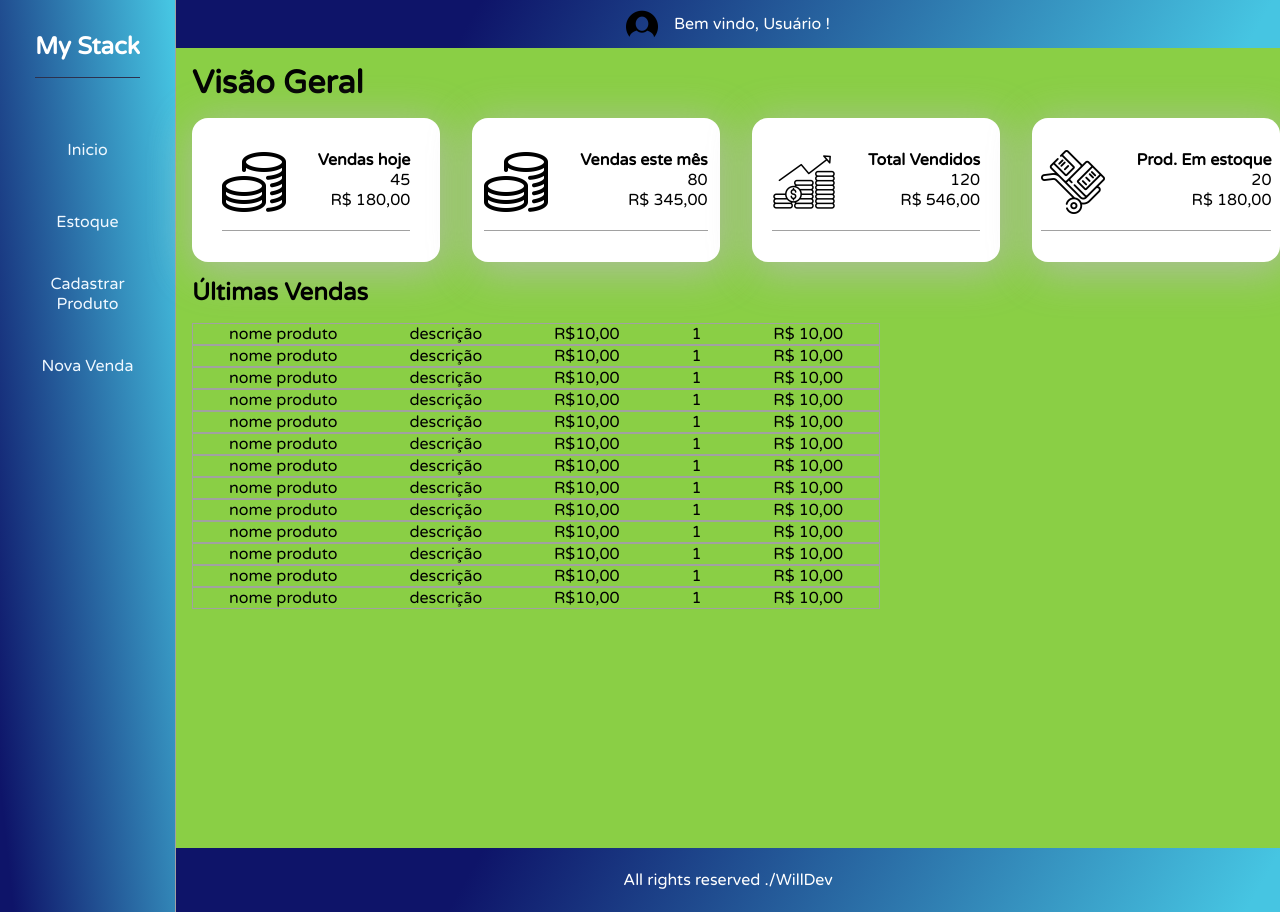
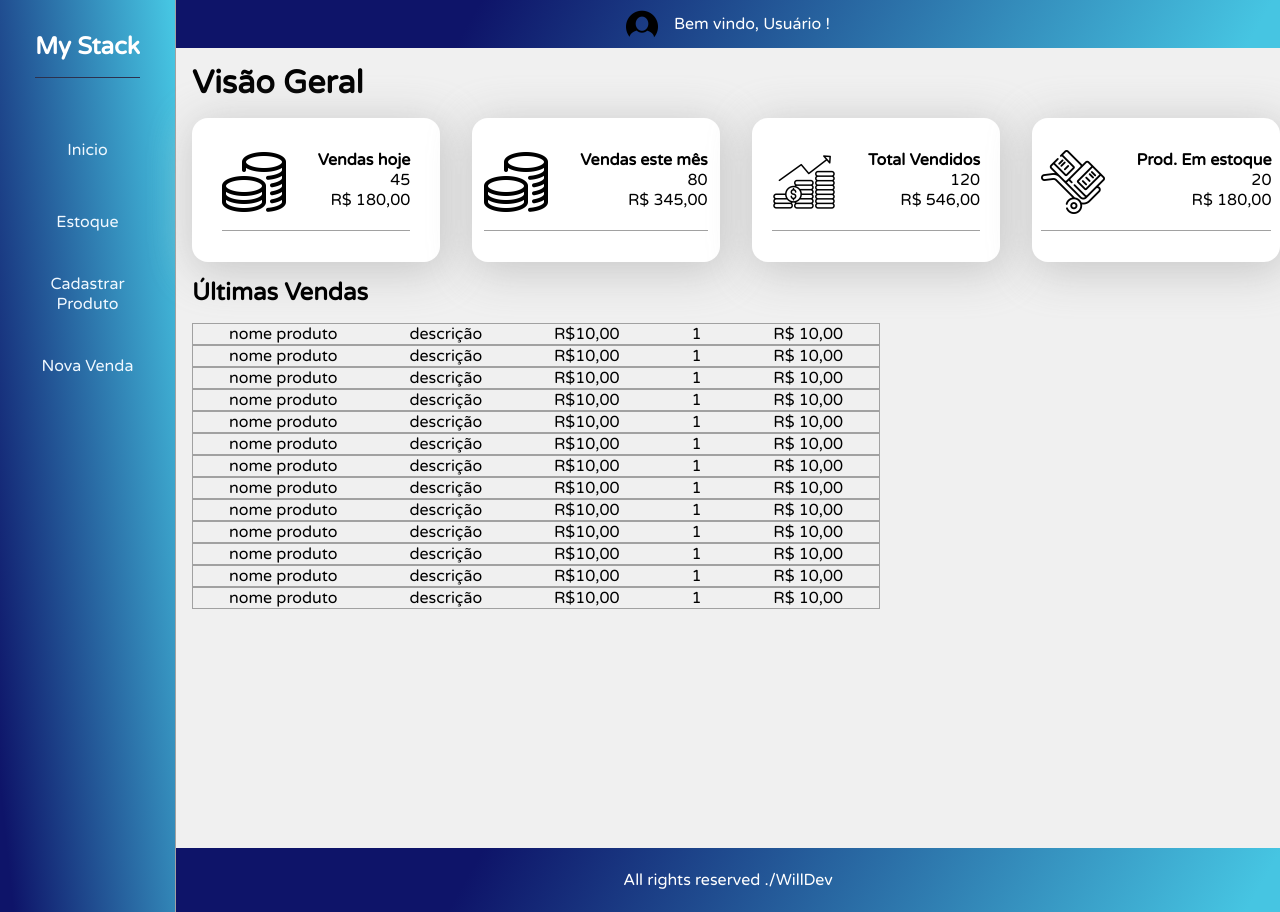
Before and after one commit to williamwallace076/myStock, a React (Vite) app: page / in a window 1280 px wide. Built offline with nearby package versions, Linux system fonts and the light colour scheme.

Commit message:
midwhite

```diff
--- a/src/components/MainAplicationPages/Home/Home.css
+++ b/src/components/MainAplicationPages/Home/Home.css
@@ -1,7 +1,7 @@
 .Home{
     width: 100%;
     height: 100vh;
-    background-color: var(--color-theme-green);
+    background-color: var(--color-theme-midWhite);
 
     display: flex;
     flex-direction: column;
```
